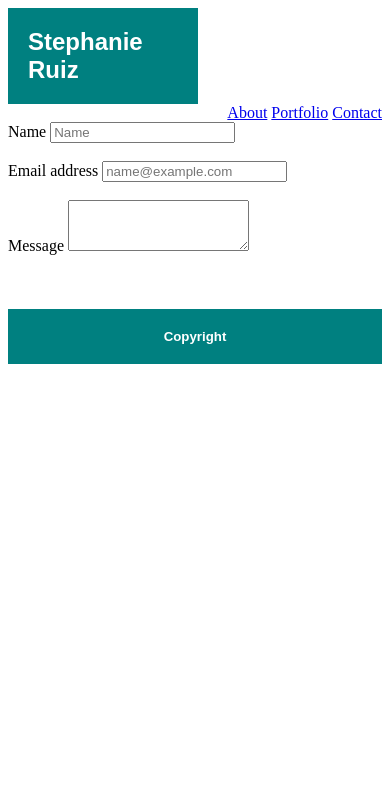
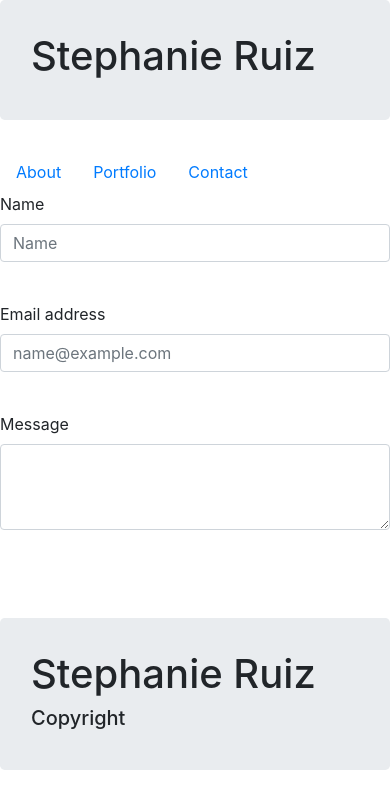
Before and after one commit to Sruiz7316/Professional-Portfolio, a plain HTML site: page contact.html in a window 390 px wide. Drawn offline with nearby package versions, Linux system fonts and the light colour scheme.

Commit message:
removed css and made the navbar responsive

```diff
--- a/contact.html
+++ b/contact.html
@@ -5,17 +5,23 @@
     <meta name="viewport" content="width=device-width, initial-scale=1.0">
     <meta http-equiv="X-UA-Compatible" content="ie=edge">
     <title>Contact me</title>
-    <link rel="stylesheet" type="text/css" href="style.css.css"
     <link rel="stylesheet" href="https://stackpath.bootstrapcdn.com/bootstrap/4.3.1/css/bootstrap.min.css" integrity="sha384-ggOyR0iXCbMQv3Xipma34MD+dH/1fQ784/j6cY/iJTQUOhcWr7x9JvoRxT2MZw1T" crossorigin="anonymous">
     <script src="https://stackpath.bootstrapcdn.com/bootstrap/4.3.1/js/bootstrap.min.js" integrity="sha384-JjSmVgyd0p3pXB1rRibZUAYoIIy6OrQ6VrjIEaFf/nJGzIxFDsf4x0xIM+B07jRM" crossorigin="anonymous"></script></head>
-<body>
 
-    <h2 id="name">Stephanie Ruiz</h2>
+    <body>
 
-    <nav class="nav">
-            <a class="nav-link active" href="#">About</a>
-            <a class="nav-link" href="#">Portfolio</a>
-            <a class="nav-link" href="#">Contact</a>
+        <header>
+                <div class="jumbotron">
+                  <div class="container">
+                    <h1>Stephanie Ruiz</h1>
+                  </div>
+                </div>
+              </header>
+
+    <nav class="nav bg-inverse">
+            <a class="nav-link active" href="index.html">About</a>
+            <a class="nav-link" href="./portfolio.html">Portfolio</a>
+            <a class="nav-link" href="./contact.html">Contact</a>
           </nav>
 
     <form>
@@ -45,7 +51,15 @@
     <br>
     <br>
 
-    <h5 id="copyright">Copyright</h5>
+    <footer>
+            <div class="jumbotron">
+              <div class="container">
+                <h1>Stephanie Ruiz</h1>
+                <h5 id="copyright">Copyright</h5>
+              </div>
+            </div>
+        </footer>
+
 
 
 
--- a/style.css.css
+++ b/style.css.css
@@ -1,32 +1,17 @@
-#name {
-   padding: 20px;
-   margin: 0%;
-   background-color: teal;
-   font-family: Arial, Helvetica, sans-serif;
-   color: white;
-  width: 150px;
-  position: static;
-}
+  .jumbotron {
+    margin-bottom: $jumbotron-padding;
+    color: $jumbotron-color;
+    background-color: $jumbotron-bg;
+    @include border-radius($border-radius-lg);
 
-.nav {
-    width: 100%;
-    text-align: right;
-    > li {
-      float: right;
-      display: inline-block;
+    @include media-breakpoint-up(sm) {
+
     }
   }
 
-  #copyright {
-    text-align: center;
-    padding: 20px;
-    margin: 0%;
-    background-color: teal;
-    font-family: Arial, Helvetica, sans-serif;
-    color: white;
- }
-
- .img-fluid {
-   height: 60%;
-   width: 60%;
- }
+  .jumbotron-fluid {
+    padding-right: 0;
+    padding-left: 0;
+    @include border-radius(0);
+  }
+}
```
Also changed, not shown: index.html (+23 -8 lines), old bootstap project css.txt (added, +38 -0 lines), portfolio.html (+18 -7 lines).
